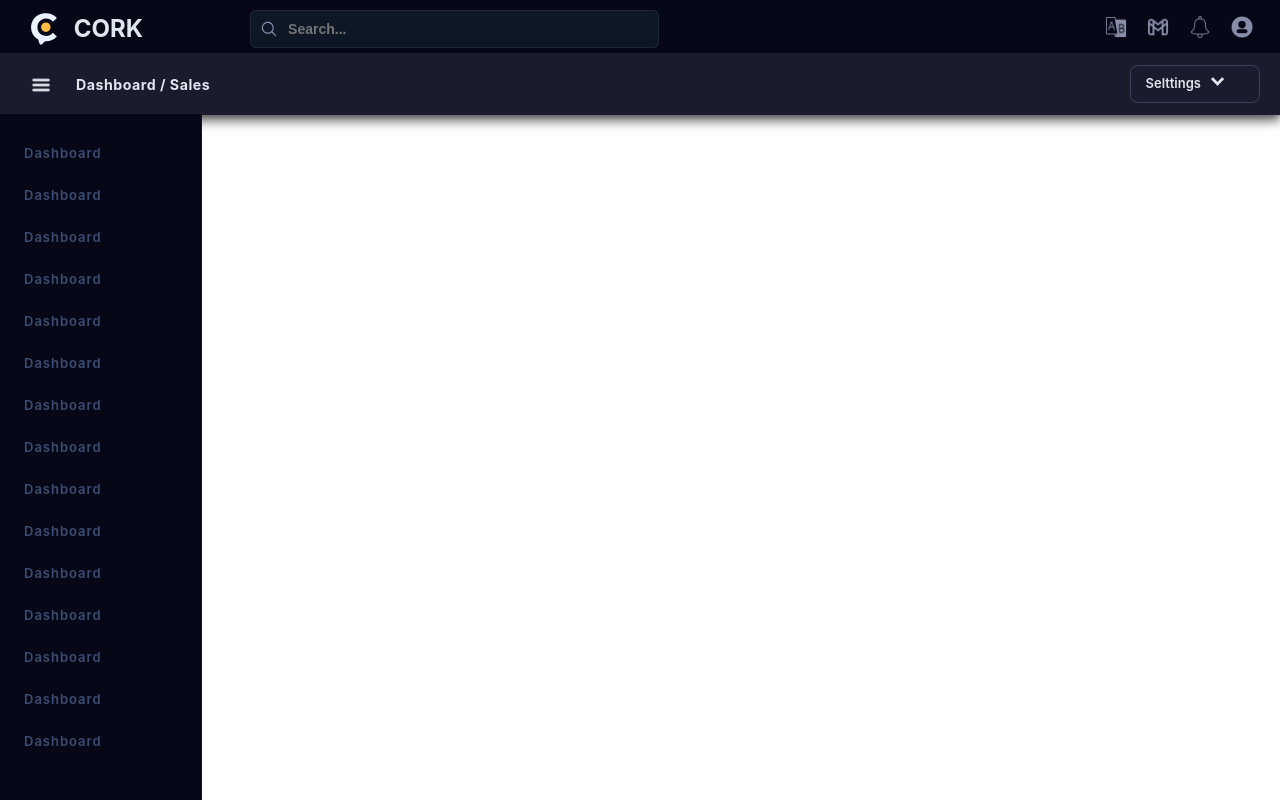
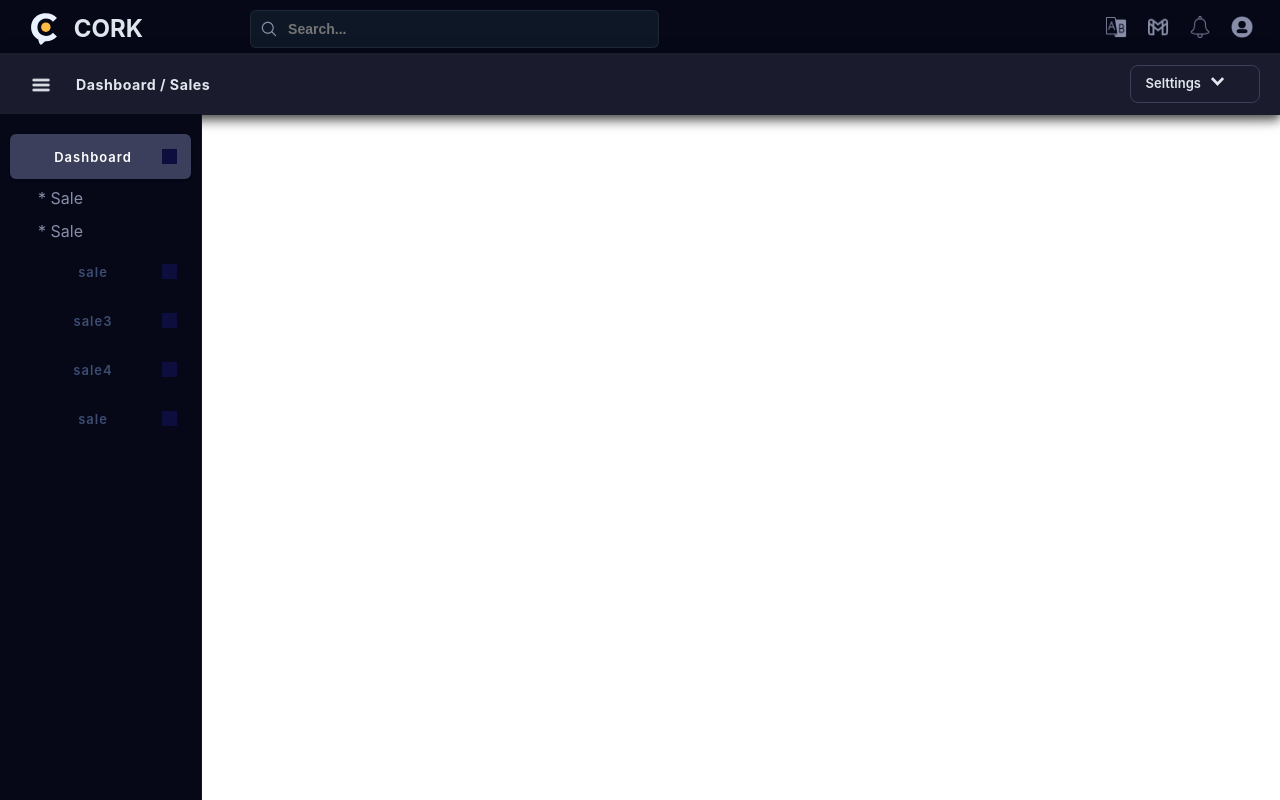
Before and after one commit to jovid1242/admin_panel, a React (Create React App) app: page / in a window 1280 px wide. Built offline with nearby package versions, Linux system fonts and the light colour scheme.

Commit message:
add submenu

```diff
--- a/src/App.css
+++ b/src/App.css
@@ -12,6 +12,9 @@ li {
 }
 a {
      text-decoration: none;
+}
+.d-none {
+     display: none;
 }
 
 ::-webkit-scrollbar-track {
--- a/src/components/sidebar/Sidebar.js
+++ b/src/components/sidebar/Sidebar.js
@@ -1,133 +1,13 @@
 import React from "react";
 import "../../styles/sidebar/sidebar.scss";
+import Menu from "./menu/Menu";
 
 export default function Sidebar() {
   return (
     <div className="sidebar">
       <div className="sidebar__wrapper">
         <div className="menu">
-          <ul className="menu__categories">
-            <li className="menu_categories__list">
-              <a href="#">
-                <div className="">
-                  <div className="icon"></div>
-                  <span>Dashboard</span>
-                </div>
-              </a>
-            </li>
-            <li className="menu_categories__list">
-              <a href="#">
-                <div className="">
-                  <div className="icon"></div>
-                  <span>Dashboard</span>
-                </div>
-              </a>
-            </li>
-            <li className="menu_categories__list">
-              <a href="#">
-                <div className="">
-                  <div className="icon"></div>
-                  <span>Dashboard</span>
-                </div>
-              </a>
-            </li>
-            <li className="menu_categories__list">
-              <a href="#">
-                <div className="">
-                  <div className="icon"></div>
-                  <span>Dashboard</span>
-                </div>
-              </a>
-            </li>
-            <li className="menu_categories__list">
-              <a href="#">
-                <div className="">
-                  <div className="icon"></div>
-                  <span>Dashboard</span>
-                </div>
-              </a>
-            </li>
-            <li className="menu_categories__list">
-              <a href="#">
-                <div className="">
-                  <div className="icon"></div>
-                  <span>Dashboard</span>
-                </div>
-              </a>
-            </li>
-            <li className="menu_categories__list">
-              <a href="#">
-                <div className="">
-                  <div className="icon"></div>
-                  <span>Dashboard</span>
-                </div>
-              </a>
-            </li>
-            <li className="menu_categories__list">
-              <a href="#">
-                <div className="">
-                  <div className="icon"></div>
-                  <span>Dashboard</span>
-                </div>
-              </a>
-            </li>
-            <li className="menu_categories__list">
-              <a href="#">
-                <div className="">
-                  <div className="icon"></div>
-                  <span>Dashboard</span>
-                </div>
-              </a>
-            </li>
-            <li className="menu_categories__list">
-              <a href="#">
-                <div className="">
-                  <div className="icon"></div>
-                  <span>Dashboard</span>
-                </div>
-              </a>
-            </li>
-            <li className="menu_categories__list">
-              <a href="#">
-                <div className="">
-                  <div className="icon"></div>
-                  <span>Dashboard</span>
-                </div>
-              </a>
-            </li>
-            <li className="menu_categories__list">
-              <a href="#">
-                <div className="">
-                  <div className="icon"></div>
-                  <span>Dashboard</span>
-                </div>
-              </a>
-            </li>
-            <li className="menu_categories__list">
-              <a href="#">
-                <div className="">
-                  <div className="icon"></div>
-                  <span>Dashboard</span>
-                </div>
-              </a>
-            </li>
-            <li className="menu_categories__list">
-              <a href="#">
-                <div className="">
-                  <div className="icon"></div>
-                  <span>Dashboard</span>
-                </div>
-              </a>
-            </li>
-            <li className="menu_categories__list">
-              <a href="#">
-                <div className="">
-                  <div className="icon"></div>
-                  <span>Dashboard</span>
-                </div>
-              </a>
-            </li>
-          </ul>
+          <Menu />
         </div>
       </div>
     </div>
--- /dev/null
+++ b/src/components/sidebar/menu/Menu.js
@@ -0,0 +1,80 @@
+import React, { useState } from "react";
+import SubMenu from "../submenu/SubMenu";
+
+export default function Menu() {
+  const [activeTab, setActiveTab] = useState("");
+
+  const link = [
+    {
+      href: "#",
+      title: "Dashboard",
+      submenu: [
+        {
+          href: "#",
+          title: "sale",
+        },
+        {
+          href: "#",
+          title: "sale",
+        },
+      ],
+    },
+    {
+      href: "#",
+      title: "sale",
+    },
+    {
+      href: "#",
+      title: "sale3",
+    },
+    {
+      href: "#",
+      title: "sale4",
+    },
+    {
+      href: "#",
+      title: "sale",
+    },
+  ];
+
+  const handleMenuBtn = (title) => {
+    if (activeTab === "") {
+      setActiveTab(title);
+    } else {
+      setActiveTab("");
+    }
+  };
+
+  return (
+    <>
+      <ul className="menu__categories">
+        {link?.map((el, i) => {
+          return (
+            <li
+              className={
+                el.submenu
+                  ? "menu_categories__list activeTabMenu"
+                  : "menu_categories__list"
+              }
+              key={el.title + i}
+            >
+              <a href={el.href} className="m_list">
+                <div className="list">
+                  <div className=""></div>
+                  <span>{el.title}</span>
+                  <div
+                    className="bb"
+                    onClick={() => handleMenuBtn(el.title)}
+                  ></div>
+                </div>
+              </a>
+              {el.submenu ? (
+                <SubMenu className={activeTab === el.title ? true : false} />
+              ) : null}
+            </li>
+          );
+        })}
+      </ul>
+    </>
+  );
+}
--- /dev/null
+++ b/src/components/sidebar/submenu/SubMenu.js
@@ -0,0 +1,20 @@
+import React from "react";
+
+import "../../../styles/submenu/submenu.scss";
+
+export default function SubMenu({ className }) {
+  return (
+    <>
+      <div className={className ? "submenu d-none" : "submenu"}>
+        <ul className="submenu__list ">
+          <li>
+            <a href="#">* Sale</a>
+          </li>
+          <li>
+            <a href="#">* Sale</a>
+          </li>
+        </ul>
+      </div>
+    </>
+  );
+}
--- a/src/styles/sidebar/sidebar.scss
+++ b/src/styles/sidebar/sidebar.scss
@@ -1,4 +1,22 @@
 $textColor: #3d4d72;
+
+.activeTabMenu {
+  .m_list {
+    background: #3b3f5c;
+    box-shadow: 0 1px 3px 0 rgb(0 0 0 / 10%), 0 1px 2px 0 rgb(0 0 0 / 6%);
+    border-radius: 6px;
+    width: 84%;
+    margin-bottom: 5px;
+  }
+  display: flex;
+  align-items: center;
+  flex-direction: column;
+  a {
+    span {
+      color: #fff !important;
+    }
+  }
+}
 
 .sidebar {
   &__wrapper {
@@ -20,32 +38,50 @@ $textColor: #3d4d72;
       margin-right: 0;
       padding: 0 10px;
       border-right: 1px solid #0e1726;
-
       overflow-y: scroll;
 
       .menu__categories {
         margin-top: 20px;
         .menu_categories__list {
-          display: flex;
-          justify-content: space-between;
-          cursor: pointer;
-          font-size: 13px;
-          color: #506690;
-          padding: 11px 14px;
-          transition: 0.6s;
-          margin-bottom: 4px;
-          font-weight: 600;
-          letter-spacing: 1px;
-
           &:hover {
-            background: #3b3f5c;
-            color: #e0e6ed;
-            box-shadow: 0 1px 3px 0 rgb(0 0 0 / 10%),
-              0 1px 2px 0 rgb(0 0 0 / 6%);
-            border-radius: 6px;
+            .m_list {
+              background: #3b3f5c;
+              color: #e0e6ed;
+              box-shadow: 0 1px 3px 0 rgb(0 0 0 / 10%),
+                0 1px 2px 0 rgb(0 0 0 / 6%);
+              border-radius: 6px;
+            }
           }
           &:hover > a span {
             color: #fff;
+          }
+
+          .m_list {
+            display: flex;
+            justify-content: space-between;
+            align-items: center;
+            height: 35px !important;
+            margin-bottom: 5px;
+            cursor: pointer;
+            font-size: 13px;
+            color: #506690;
+            padding: 5px 14px;
+            transition: 0.6s;
+            margin-bottom: 4px;
+            font-weight: 600;
+            letter-spacing: 1px;
+
+            .list {
+              width: 100%;
+              display: flex;
+              justify-content: space-between;
+              align-items: center;
+            }
+            .bb {
+              width: 15px;
+              height: 15px;
+              background-color: rgb(13, 14, 61);
+            }
           }
 
           a {
--- /dev/null
+++ b/src/styles/submenu/submenu.scss
@@ -0,0 +1,20 @@
+.submenu {
+  width: 150px;
+  margin-left: 15px;
+
+  .submenu__list {
+    transition: 0.6s;
+    li {
+      padding: 5px;
+      margin-bottom: 3px;
+
+      a {
+        color: #888ea8;
+
+        &:hover {
+          color: #61b6cd;
+        }
+      }
+    }
+  }
+}
```
